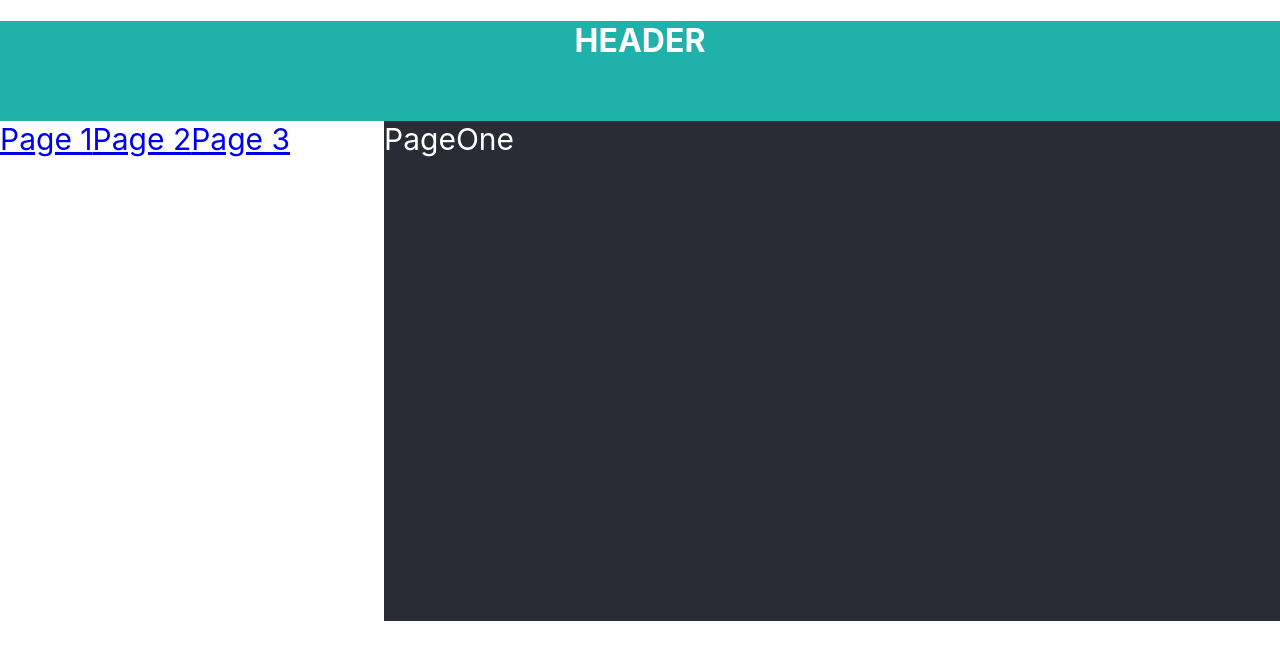
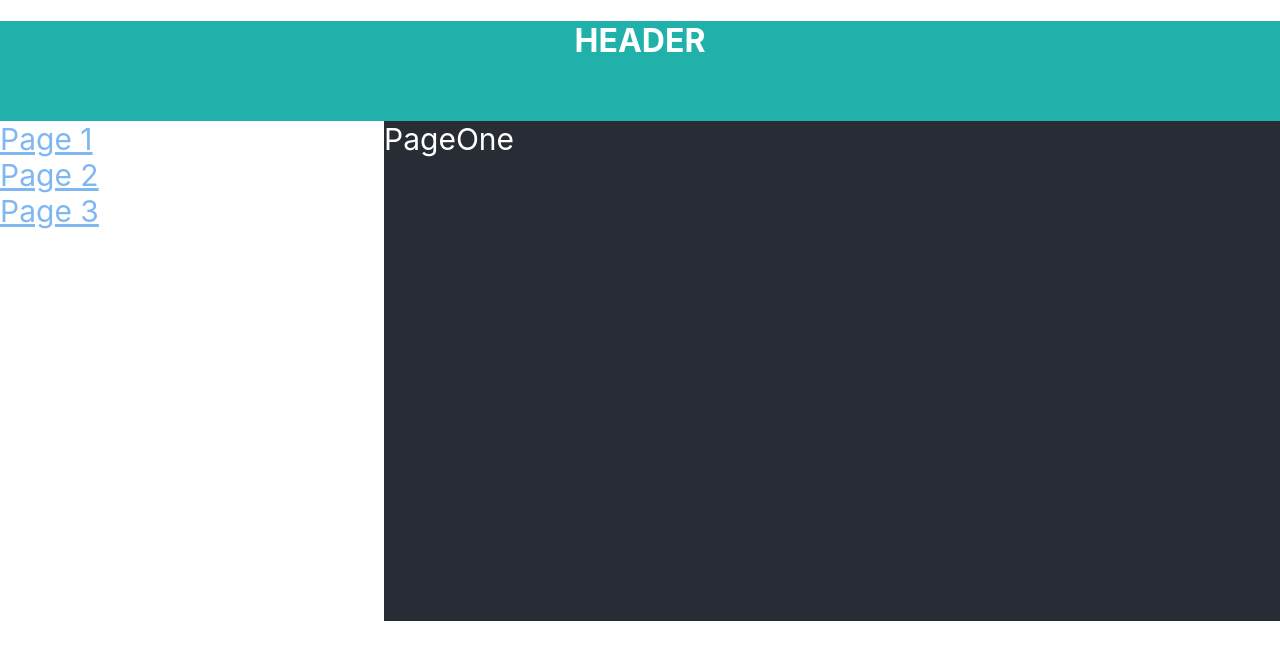
Before and after one commit to vbsm11/about-routings, a React (Create React App) app: page /page1 in a window 1280 px wide. Shown: the top 660 px of the page. Built offline with nearby package versions, Linux system fonts and the light colour scheme.

Commit message:
Styled NavLinks (isActive!!!)

```diff
--- a/src/components/Site.module.css
+++ b/src/components/Site.module.css
@@ -27,3 +27,13 @@
     color: white;
     font-size: 30px;
 }
+
+.navLink {
+    text-decoration: none;
+    color: #282c34;
+}
+
+.nav a.active {
+    color: #7fb8f1;
+    text-decoration: underline;
+}
--- a/src/components/Site.tsx
+++ b/src/components/Site.tsx
@@ -14,29 +14,34 @@ export const Site = () => {
             <div className={styles.body}>
                 <div className={styles.nav}>
                     <div>
-                        <NavLink to='/page1'>
+                        <NavLink to="/page1" className={isActive => isActive? styles.active: styles.navLink}>
                             Page 1
                         </NavLink>
-                        <NavLink to='/page2'>
+                    </div>
+                    <div>
+                        <NavLink to="/page2" className={isActive => isActive? styles.active: styles.navLink}>
                             Page 2
                         </NavLink>
-                        <NavLink to='/page3'>
+                    </div>
+                    <div>
+                        <NavLink to="/page3" className={isActive => isActive? styles.active: styles.navLink}>
                             Page 3
                         </NavLink>
                     </div>
                 </div>
-                <div className={styles.content}>
-               <Routes>
-                   <Route path='/' element={<Navigate to='/page1'/>}/>
+                    <div className={styles.content}>
+                        <Routes>
+                            <Route path="/" element={<Navigate to="/page1"/>}/>
 
-                   <Route path='/page1' element={<PageOne/>}/>
-                   <Route path='/page2' element={<PageTwo/>}/>
-                   <Route path='/page3' element={<PageThree/>}/>
+                            <Route path="/page1" element={<PageOne/>}/>
+                            <Route path="/page2" element={<PageTwo/>}/>
+                            <Route path="/page3" element={<PageThree/>}/>
 
-                   <Route path='/*' element={<Error404/>}/>
-               </Routes>
+                            <Route path="/*" element={<Error404/>}/>
+                        </Routes>
+                    </div>
                 </div>
             </div>
-        </div>
-    );
-};
+
+            )
+            }
```
